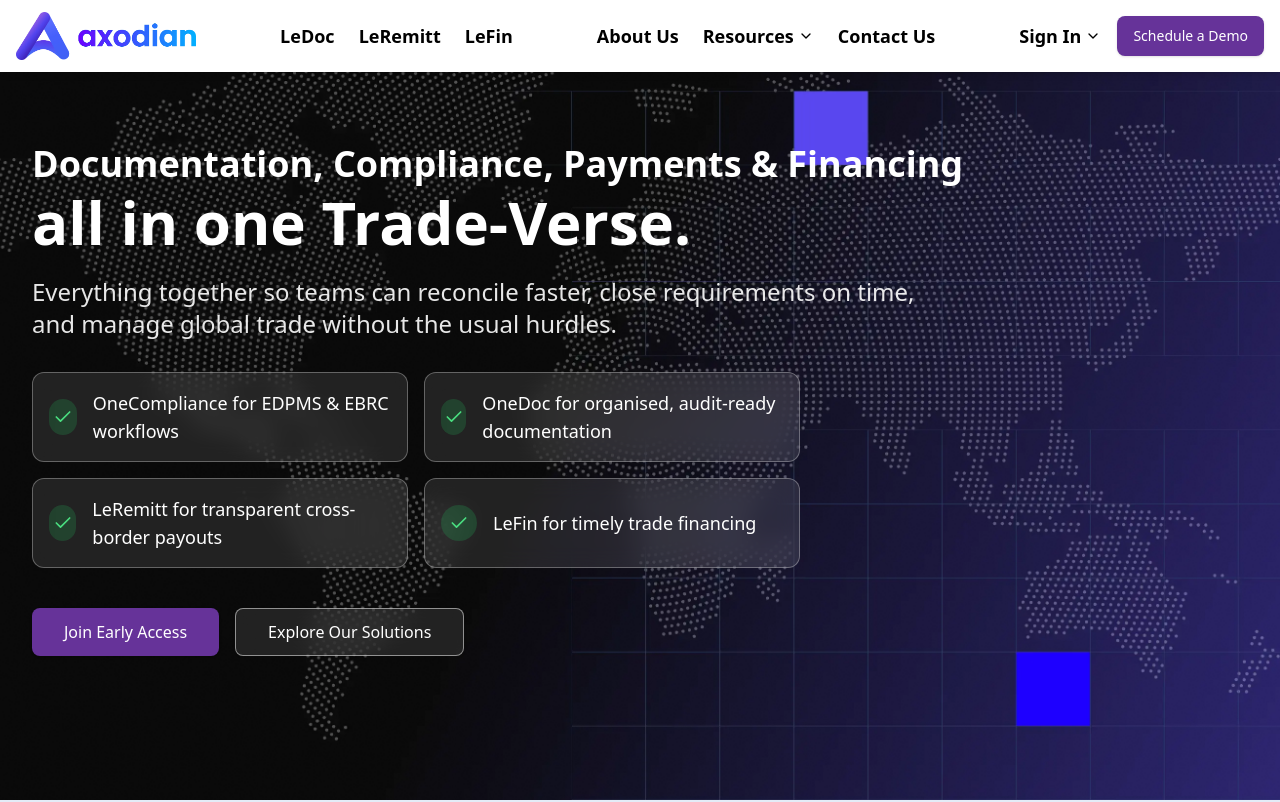
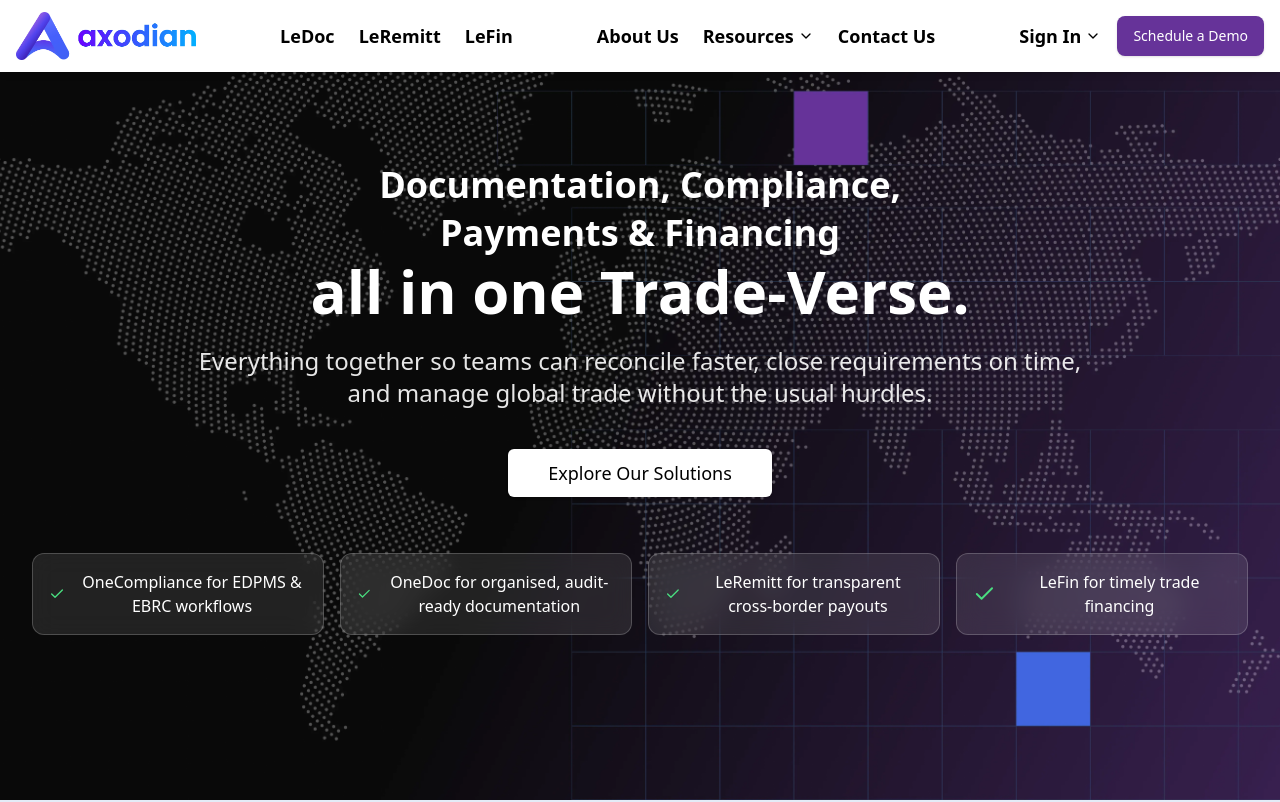
Before and after one commit to PalgunaSuggu/axodian_test, a Next.js app: page / in a window 1280 px wide. Shown: the top 802 px of the page. Built offline with nearby package versions, Linux system fonts and the light colour scheme.

Commit message:
new home

```diff
--- a/components/Home_section/HomeBanner/HomeBanner.js
+++ b/components/Home_section/HomeBanner/HomeBanner.js
@@ -1,8 +1,60 @@
+// import React from "react";
+// import { Button } from "@/components/ui/button";
+// import { Check } from "lucide-react";
+
+// const HomeBanner = ({ onExploreClick, onJoinEarlyAccess }) => {
+//   const features = [
+//     "OneCompliance for EDPMS & EBRC workflows",
+//     "OneDoc for organised, audit-ready documentation",
+//     "LeRemitt for transparent cross-border payouts",
+//     "LeFin for timely trade financing",
+//   ];
+
+//   return (
+//     <div className="min-h-screen py-16 pt-20 md:pt-0 md:py-0 flex items-center bg-cover bg-center bg-black/90 text-white bg-[url('/images/HomeBg-00.webp')] lg:bg-[url('/images/HomeBg-axodian.webp')]">
+//       <div className="container mx-auto">
+//         {/* Heading */}
+//         <h1 className="text-3xl sm:text-4xl md:text-4xl font-bold max-w-7xl text-center md:text-left leading-tight">Documentation, Compliance, Payments & Financing</h1>
+//         <h1 className="text-3xl sm:text-4xl md:text-6xl font-bold max-w-7xl pt-2 text-center md:text-left leading-tight">all in one Trade-Verse.</h1>
+
+//         {/* Subtext */}
+//         <p className="text-base sm:text-lg md:text-2xl max-w-4xl text-center md:text-left mt-4 sm:mt-6 text-white/90">
+//           Everything together so teams can reconcile faster, close requirements on time,
+//           and manage global trade without the usual hurdles.
+//         </p>
+
+//         {/* Best UI: Feature Checklist Cards */}
+//         <div className="mt-8 grid sm:grid-cols-2 gap-4 max-w-3xl">
+//           {features.map((item, idx) => (
+//             <div key={idx} className="flex items-center gap-4 p-4 rounded-xl bg-white/10 backdrop-blur-md border-solid border-[1px] border-white/30">
+//               <div className="w-9 h-9 flex items-center justify-center rounded-full bg-green-500/20">
+//                 <Check className="w-5 h-5 text-green-400" />
+//               </div>
+//               <p className="text-lg">{item}</p>
+//             </div>
+//           ))}
+//         </div>
+
+//         {/* CTA Buttons */}
+//         <div className="flex flex-col sm:flex-row gap-4 mt-10">
+//           <Button onClick={onJoinEarlyAccess} className="relative overflow-hidden group bg-[#663399] text-md lg:text-md px-8 py-2 h-12 flex items-center justify-center rounded-lg text-white transition-all duration-500">
+//             <span className="absolute inset-0 bg-gradient-to-r from-[#663399] to-[#4066E0] opacity-0 group-hover:opacity-100 transition-opacity duration-500"></span>
+//             <span className="relative z-10">Join Early Access</span>
+//           </Button>
+//           <Button onClick={onExploreClick} className="bg-white/10 backdrop-blur-md text-md lg:text-md px-8 py-2 h-12 rounded-lg text-white border-solid border-[1px] border-white/50 transition-all duration-500">Explore Our Solutions</Button>
+//         </div>
+//       </div>
+//     </div>
+//   );
+// };
+
+// export default HomeBanner;
+
 import React from "react";
 import { Button } from "@/components/ui/button";
 import { Check } from "lucide-react";
 
-const HomeBanner = ({ onExploreClick, onJoinEarlyAccess }) => {
+const HomeBanner = ({ onExploreClick, }) => {
   const features = [
     "OneCompliance for EDPMS & EBRC workflows",
     "OneDoc for organised, audit-ready documentation",
@@ -11,37 +63,33 @@
   ];
 
   return (
-    <div className="min-h-screen py-16 pt-20 md:pt-0 md:py-0 flex items-center bg-cover bg-center bg-black/90 text-white bg-[url('/images/HomeBg-00.webp')] lg:bg-[url('/images/HomeBg-axodian.webp')]">
-      <div className="container mx-auto">
-        {/* Heading */}
-        <h1 className="text-3xl sm:text-4xl md:text-4xl font-bold max-w-7xl text-center md:text-left leading-tight">Documentation, Compliance, Payments & Financing</h1>
-        <h1 className="text-3xl sm:text-4xl md:text-6xl font-bold max-w-7xl pt-2 text-center md:text-left leading-tight">all in one Trade-Verse.</h1>
+    <div className="min-h-screen bg-cover bg-center bg-black/90 text-white bg-[url('/images/HomeBg-00.webp')] lg:bg-[url('/images/Thumbnail.webp')] flex items-center">
+      <div className="container mx-auto text-center py-20">
 
-        {/* Subtext */}
-        <p className="text-base sm:text-lg md:text-2xl max-w-4xl text-center md:text-left mt-4 sm:mt-6 text-white/90">
-          Everything together so teams can reconcile faster, close requirements on time,
-          and manage global trade without the usual hurdles.
+        <h1 className="text-2xl md:text-4xl font-bold max-w-3xl mx-auto leading-tight">
+          Documentation, Compliance, <p className="pt-2">Payments & Financing</p>
+        </h1>
+        <h1 className="text-3xl sm:text-4xl md:text-6xl font-bold max-w-4xl mx-auto leading-tight pt-2">
+          all in one Trade-Verse.
+        </h1>
+
+        <p className="text-lg md:text-2xl max-w-4xl mx-auto mt-6 text-white/90">
+           Everything together so teams can reconcile faster, close requirements on time, and manage global trade without the usual hurdles.
         </p>
 
-        {/* Best UI: Feature Checklist Cards */}
-        <div className="mt-8 grid sm:grid-cols-2 gap-4 max-w-3xl">
-          {features.map((item, idx) => (
-            <div key={idx} className="flex items-center gap-4 p-4 rounded-xl bg-white/10 backdrop-blur-md border-solid border-[1px] border-white/30">
-              <div className="w-9 h-9 flex items-center justify-center rounded-full bg-green-500/20">
-                <Check className="w-5 h-5 text-green-400" />
-              </div>
-              <p className="text-lg">{item}</p>
+        {/* Buttons */}
+        <div className="mt-10">
+          <Button onClick={onExploreClick} className="bg-white hover:bg-white/95 text-black text-lg py-6 px-10">Explore Our Solutions</Button>
+        </div>
+
+        {/* Features */}
+        <div className="grid sm:grid-cols-2 lg:grid-cols-4 gap-4 mt-14">
+          {features.map((item, i) => (
+            <div key={i} className="p-4 rounded-xl bg-white/10 border border-solid border-white/20 backdrop-blur-md flex items-center gap-3">
+              <Check className="text-green-400" />
+              <p className="text-md">{item}</p>
             </div>
           ))}
-        </div>
-
-        {/* CTA Buttons */}
-        <div className="flex flex-col sm:flex-row gap-4 mt-10">
-          <Button onClick={onJoinEarlyAccess} className="relative overflow-hidden group bg-[#663399] text-md lg:text-md px-8 py-2 h-12 flex items-center justify-center rounded-lg text-white transition-all duration-500">
-            <span className="absolute inset-0 bg-gradient-to-r from-[#663399] to-[#4066E0] opacity-0 group-hover:opacity-100 transition-opacity duration-500"></span>
-            <span className="relative z-10">Join Early Access</span>
-          </Button>
-          <Button onClick={onExploreClick} className="bg-white/10 backdrop-blur-md text-md lg:text-md px-8 py-2 h-12 rounded-lg text-white border-solid border-[1px] border-white/50 transition-all duration-500">Explore Our Solutions</Button>
         </div>
       </div>
     </div>
```
Also changed, not shown: public/images/Thumbnail.webp (added), 1 other file (tests, documents, lock files or other folders).
